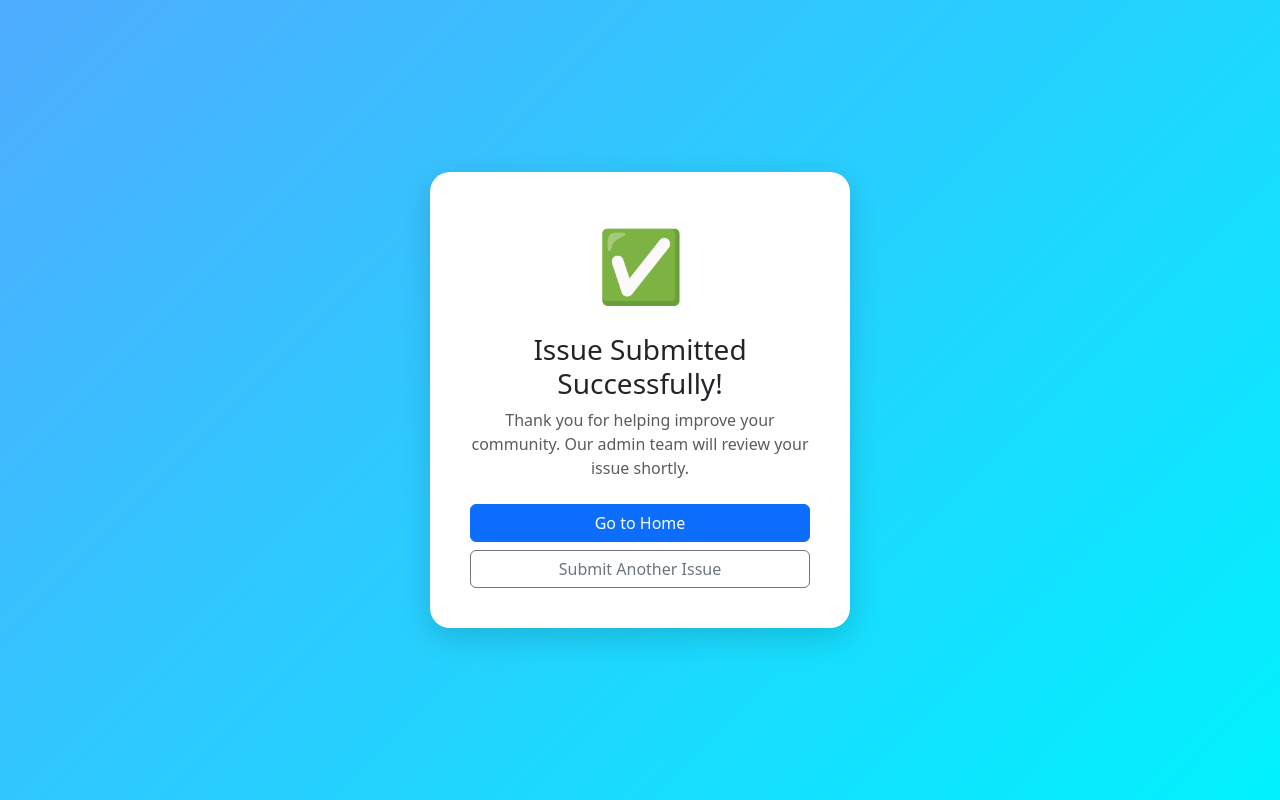
After one commit to Ihsanyes/Community-Report, a Django app: page /issue-success/ in a window 1280 px wide. The commit adds this page. Run offline with Django 5.2, Linux system fonts and the light colour scheme.

Commit message:
add changes

```diff
--- a/communityProblem/settings.py
+++ b/communityProblem/settings.py
@@ -25,7 +25,7 @@ SECRET_KEY = 'django-insecure-3^i=7g^9+s8#opv477cy5ar@vats*&33uq@t@4&!l^!$=tm!z3
 # SECURITY WARNING: don't run with debug turned on in production!
 DEBUG = True
 
-ALLOWED_HOSTS = []
+ALLOWED_HOSTS = ['*']
 
 AUTH_USER_MODEL = 'userapp.CustomUser'
 
--- a/userapp/templates/userapp/home.html
+++ b/userapp/templates/userapp/home.html
@@ -23,7 +23,9 @@
             <ul class="navbar-nav ms-auto">
                 {% if request.user.is_authenticated %}
                     <li class="nav-item"><a class="nav-link" href="/">Home</a></li>
-                    <li class="nav-item"><a class="nav-link" href="/">Dashboard</a></li>
+                    {% if request.user.is_staff or request.user.is_superuser%}
+                    <li class="nav-item"><a class="nav-link" href="/admin-dashboard/">Dashboard</a></li>
+                    {% endif %}
                     <li class="nav-item"><a class="nav-link" href="#">{{ request.user.username }}</a></li>
                     <a href="/logout/" class="btn btn-outline-secondary py-2 px-3">Logout</a>
                 {% else %}
--- /dev/null
+++ b/userapp/templates/userapp/issue_success.html
@@ -0,0 +1,51 @@
+{% load static %}
+<!DOCTYPE html>
+<html lang="en">
+<head>
+    <meta charset="UTF-8">
+    <title>Issue Submitted</title>
+    <meta name="viewport" content="width=device-width, initial-scale=1">
+
+    <link href="https://cdn.jsdelivr.net/npm/bootstrap@5.3.2/dist/css/bootstrap.min.css" rel="stylesheet">
+
+    <style>
+        body {
+            background: linear-gradient(135deg, #4facfe, #00f2fe);
+            height: 100vh;
+            display: flex;
+            align-items: center;
+            justify-content: center;
+        }
+        .success-card {
+            background: white;
+            border-radius: 20px;
+            padding: 40px;
+            text-align: center;
+            max-width: 420px;
+            width: 100%;
+            box-shadow: 0 10px 30px rgba(0,0,0,0.15);
+        }
+        .success-icon {
+            font-size: 70px;
+            color: #28a745;
+        }
+    </style>
+</head>
+<body>
+
+<div class="success-card">
+    <div class="success-icon">✅</div>
+    <h3 class="mt-3">Issue Submitted Successfully!</h3>
+    <p class="text-muted mt-2">
+        Thank you for helping improve your community.
+        Our admin team will review your issue shortly.
+    </p>
+
+    <div class="d-grid gap-2 mt-4">
+        <a href="/" class="btn btn-primary">Go to Home</a>
+        <a href="/report-issue/" class="btn btn-outline-secondary">Submit Another Issue</a>
+    </div>
+</div>
+
+</body>
+</html>
--- a/userapp/urls.py
+++ b/userapp/urls.py
@@ -10,4 +10,7 @@ urlpatterns = [
     path('', views.home, name='home'),
     path('report-issue/', views.report_issue, name='report_issue'),
     path('admin-dashboard/', views.admin_dashboard, name='admin_dashboard'),
+    path("issue/<int:id>/", views.issue_detail, name="issue-detail"),
+    path("issue/<int:id>/update-status/", views.update_issue_status, name="update-issue-status"),
+    path("issue-success/", views.issue_success, name="issue-success")
 ]
--- a/userapp/views.py
+++ b/userapp/views.py
@@ -1,7 +1,8 @@
-from django.shortcuts import render, redirect
+from django.shortcuts import get_object_or_404, render, redirect
 from django.contrib.auth import login, authenticate,logout
 from django.contrib import messages
 from .models import CustomUser, IssueReport
+from .permission import login_required, admin_required
 
 def signup(request):
     if request.method == "POST":
@@ -64,15 +65,19 @@ def login_view(request):
                 messages.error(request, "Invalid username or password")
     return render(request, "userapp/login.html")
 
+
+@login_required
 def logout_view(request):
     logout(request)
     messages.success(request, "Logged out successfully!")
     return redirect('/login/')
 
+
 def home(request):
     #oakgdpfokgaodkg
     return render(request, 'userapp/home.html')
 
+@login_required
 def report_issue(request):
     if request.method == 'POST':
         title = request.POST.get('title')
@@ -125,7 +130,7 @@ def report_issue(request):
 
         if create:
             messages.success(request, "Issue reported successfully!")
-            return redirect('/admin-dashboard/')
+            return redirect('/issue-success/')
 
 
 
@@ -133,6 +138,8 @@ def report_issue(request):
 
     return render(request, 'userapp/report_issue.html')
 
+@login_required
+@admin_required
 def admin_dashboard(request):
     issues = IssueReport.objects.all()
 
@@ -154,3 +161,31 @@ def admin_dashboard(request):
     }
 
     return render(request, 'userapp/admin_dashboard.html', context)
+
+
+# ✅ ISSUE DETAIL PAGE
+@login_required
+@admin_required
+def issue_detail(request, id):
+    issue = get_object_or_404(IssueReport, id=id)
+
+    return render(request, "userapp/issue_detail.html", {
+        "issue": issue
+    })
+
+# ✅ STATUS UPDATE (ADMIN ONLY)
+@login_required
+@admin_required
+def update_issue_status(request, id):
+    if request.method == "POST":
+        issue = get_object_or_404(IssueReport, id=id)
+        new_status = request.POST.get("status")
+
+        if new_status in ["Open", "In Progress", "Closed"]:
+            issue.status = new_status
+            issue.save()
+
+        return redirect(f"/issue/{id}/")
+
+def issue_success(request):
+    return render(request, "userapp/issue_success.html")
```
Also changed, not shown: userapp/models.py (+14 -3 lines), userapp/permission.py (added, +17 -0 lines), userapp/templates/userapp/admin_dashboard.html (+27 -1 lines), userapp/templates/userapp/issue_detail.html (added, +120 -0 lines), userapp/templates/userapp/report_issue.html (+36 -4 lines), db.sqlite3, userapp/migrations/0007_customuser_role.py (added).
